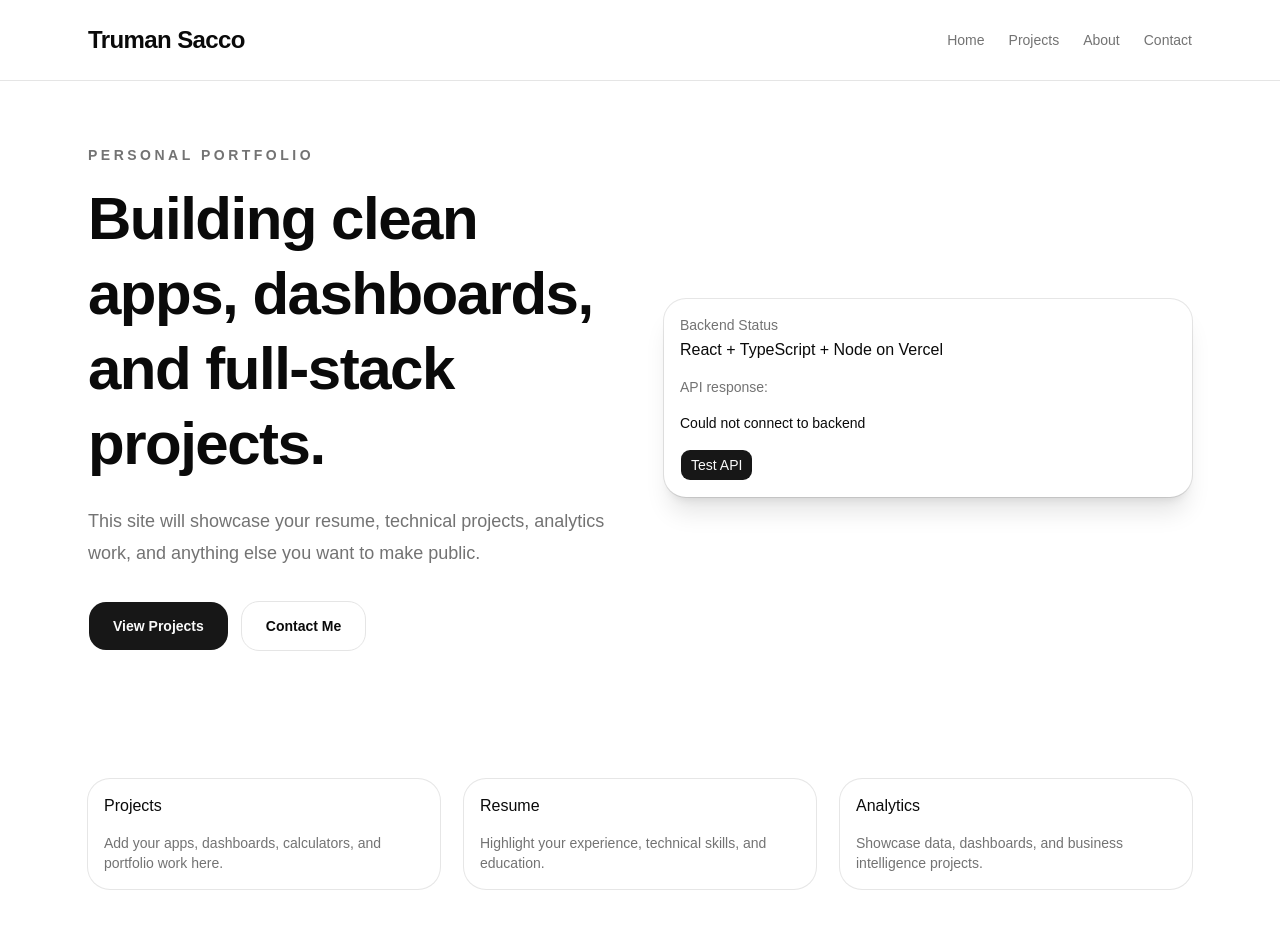
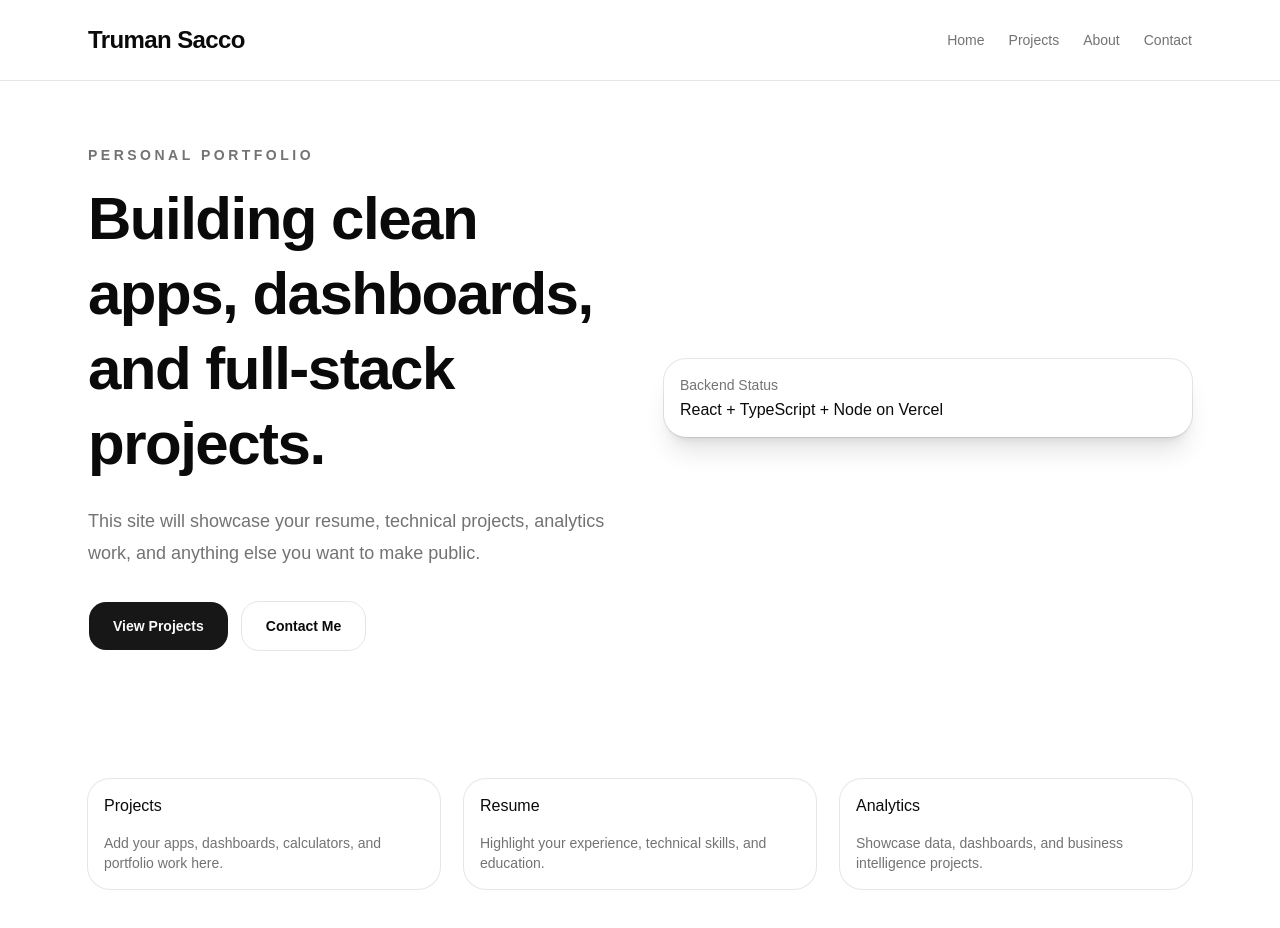
Before and after one commit to trumansacco/trumansacco, a React (Vite) app: page / in a window 1280 px wide. Shown: the top 928 px of the page. Built offline with nearby package versions, Linux system fonts and the light colour scheme; no server answers.

Commit message:
Update App.tsx

```diff
--- a/src/App.tsx
+++ b/src/App.tsx
@@ -1,4 +1,3 @@
-import { useEffect, useState } from "react"
 import Navbar from "@/components/Navbar"
 import { Button } from "@/components/ui/button"
 import { Analytics } from "@vercel/analytics/react"
@@ -12,22 +11,6 @@ import {
 } from "@/components/ui/card"
 
 function App() {
-  const [message, setMessage] = useState("Loading backend...")
-
-  useEffect(() => {
-    async function fetchMessage() {
-      try {
-        const response = await fetch("/api/hello")
-        const data = await response.json()
-
-        setMessage(data.message)
-      } catch {
-        setMessage("Could not connect to backend")
-      }
-    }
-
-    fetchMessage()
-  }, [])
 
   return (
     <main className="min-h-screen bg-background text-foreground">
@@ -72,15 +55,6 @@ function App() {
             <CardDescription>Backend Status</CardDescription>
             <CardTitle>React + TypeScript + Node on Vercel</CardTitle>
           </CardHeader>
-
-          <CardContent className="space-y-4">
-            <p className="text-sm text-muted-foreground">API response:</p>
-            <p className="font-medium">{message}</p>
-
-            <Button onClick={() => window.open("/api/hello", "_blank")}>
-              Test API
-            </Button>
-          </CardContent>
         </Card>
       </section>
 
```
